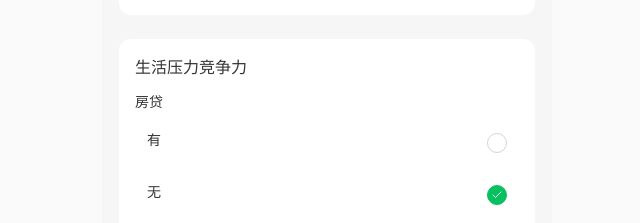
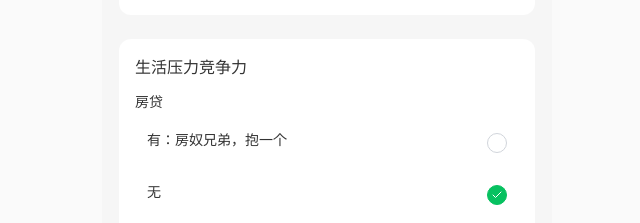
Before and after one commit to Zandazq/interview-poll-wizard, a React (Vite) app: page /vote-step-three in a window 1280 px wide. Shown: the part 1225-1448 px from the top of the page, without its empty margins (313-953 px from the left). Built offline with nearby package versions, Linux system fonts and the light colour scheme.

Commit message:
Update life pressure options
Updated the mortgage option in the life pressure section to "房奴兄弟，抱一个".

```diff
--- a/src/pages/VoteStepThreePage.tsx
+++ b/src/pages/VoteStepThreePage.tsx
@@ -36,7 +36,7 @@ const VoteStepThreePage: React.FC = () => {
     navigate("/results");
   };
 
-  const hasAnyLoan = formData.mortgage === "有" || formData.carLoan === "有" || formData.otherLoans === "有";
+  const hasAnyLoan = formData.mortgage === "有：房奴兄弟，抱一个" || formData.carLoan === "有" || formData.otherLoans === "有";
 
   return (
     <div className="wechat-container bg-[#F6F6F6]">
@@ -158,7 +158,7 @@ const VoteStepThreePage: React.FC = () => {
               <div>
                 <Label className="text-wechat-darkGray mb-3 block">房贷</Label>
                 <div className="space-y-2">
-                  {["有", "无"].map((option) => (
+                  {["有：房奴兄弟，抱一个", "无"].map((option) => (
                     <div key={option} className="wechat-radio-item rounded-lg" onClick={() => handleChange("mortgage", option)}>
                       <div className="flex justify-between w-full">
                         <Label className="text-wechat-darkGray cursor-pointer">
@@ -173,7 +173,7 @@ const VoteStepThreePage: React.FC = () => {
                 </div>
 
                 {/* 房贷月还款金额 - 条件显示 */}
-                {formData.mortgage === "有" && (
+                {formData.mortgage === "有：房奴兄弟，抱一个" && (
                   <div className="mt-3">
                     <Label htmlFor="mortgageAmount" className="text-wechat-darkGray">月还款金额</Label>
                     <div className="flex items-center">
```
